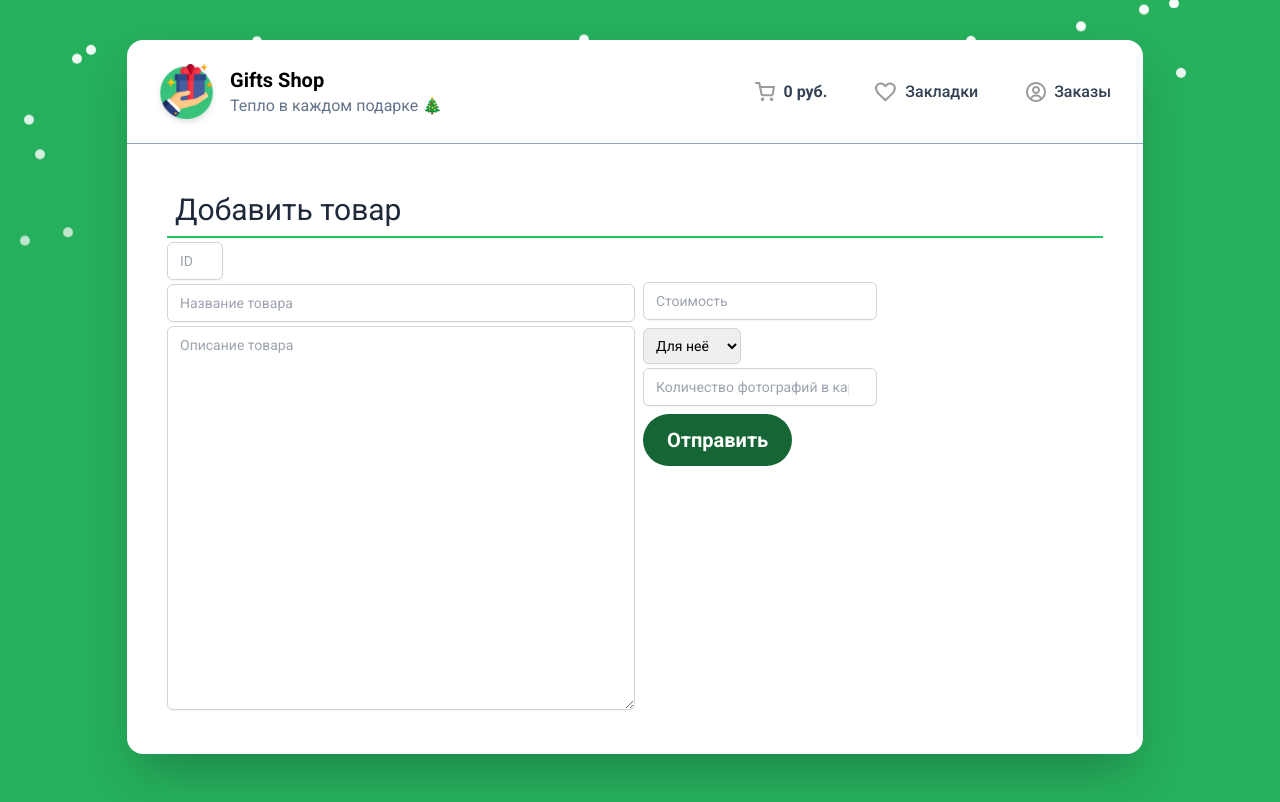
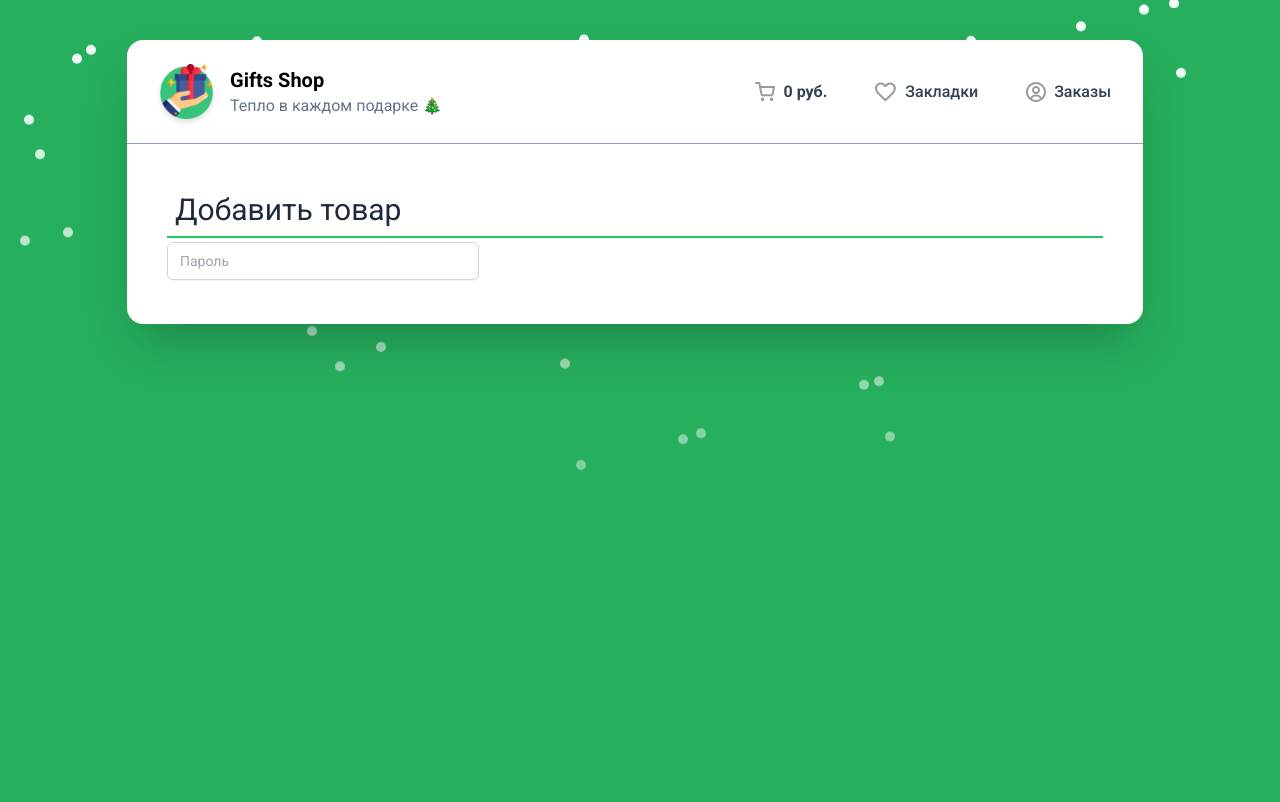
Before and after one commit to KV-wq/VUE_shop, a Vue app: page /admin in a window 1280 px wide. Built offline with nearby package versions, Linux system fonts and the light colour scheme; no server answers.

Commit message:
admin-panel pass

```diff
--- a/index.html
+++ b/index.html
@@ -15,6 +15,7 @@
       content="https://ae01.alicdn.com/kf/HTB1B6n9fGSWBuNjSsrbq6y0mVXay/Birthday-Suprise-Gift-Box-DIY-Explosion-Gift-Box-Scrapbooking-Photo-Album-DIY-Accessories-Kit-for-Birthday.jpg"
     />
     <meta property="og:type" content="article" />
+    <!-- <meta name="theme-color" content="#BFEE46" /> -->
     <link rel="icon" href="/icon.svg" />
     <link rel="favicon" href="/icon.svg" />
     <meta name="viewport" content="width=device-width, initial-scale=0.55, maximum-scale=1.2" />
--- a/src/pages/Admin.vue
+++ b/src/pages/Admin.vue
@@ -44,11 +44,29 @@ const createProduct = async () => {
 
   Id.value = Id.value + 1
 }
+
+const passwordOk = ref(false)
+const password = ref('')
+const isAdmin = localStorage.getItem('isAdmin')
+if (isAdmin) passwordOk.value = true
+watch(password, () => {
+  if (password.value == 'bigBalls') {
+    passwordOk.value = true
+    localStorage.setItem('isAdmin', true)
+  }
+})
 </script>
 
 <template>
   <h1 class="border-b-2 p-2 text-slate-800 border-green-500 text-3xl">Добавить товар</h1>
-  <form @submit.prevent="createProduct" class="grid grid-cols-2">
+  <input
+    v-if="!passwordOk"
+    type="text"
+    v-model="password"
+    placeholder="Пароль"
+    class="mt-1 block w-1/3 px-3 py-2 border border-gray-300 rounded-md shadow-sm focus:outline-none focus:ring-green-500 focus:border-green-500 sm:text-sm"
+  />
+  <form @submit.prevent="createProduct" class="grid grid-cols-2" v-show="passwordOk">
     <div>
       <input
         required
```
